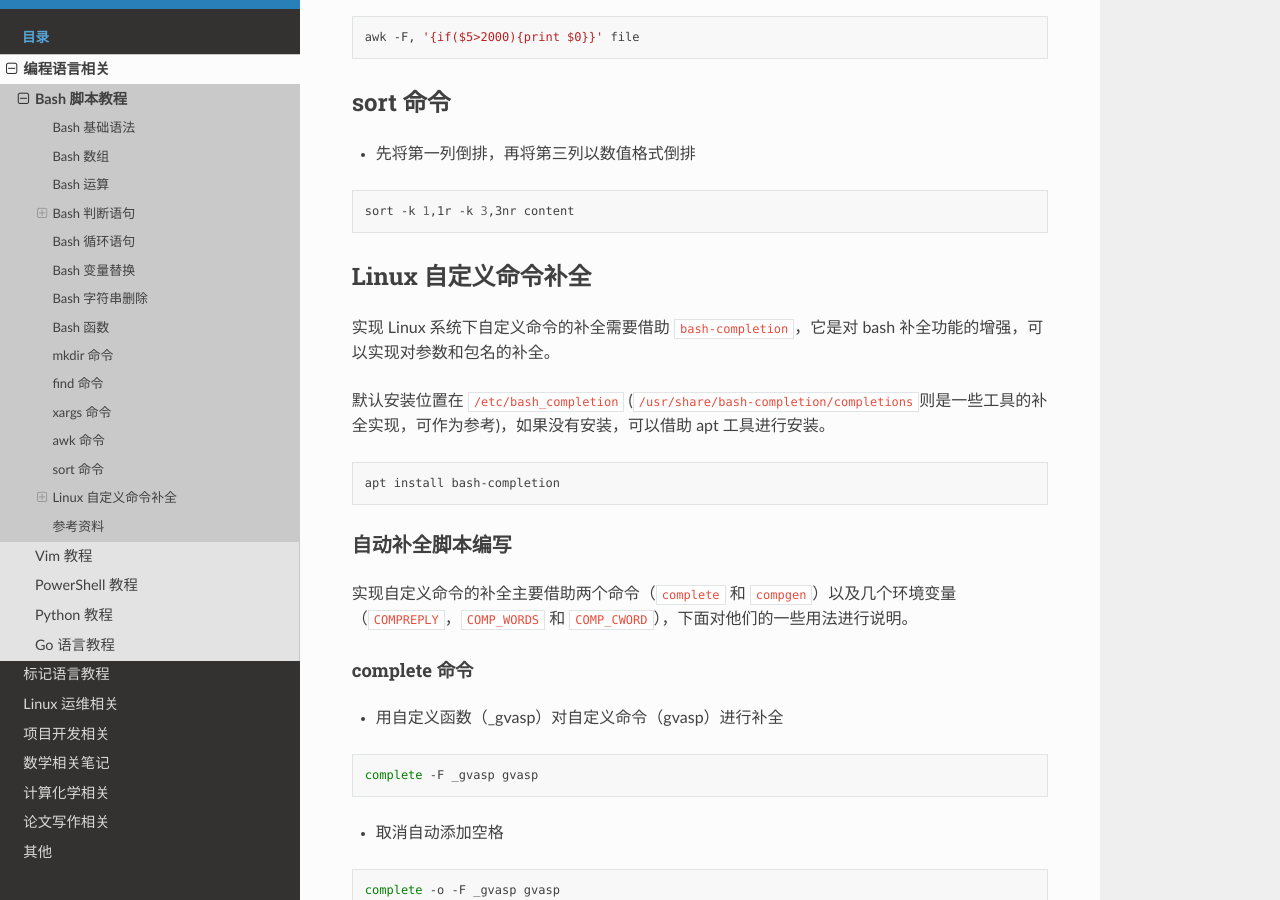
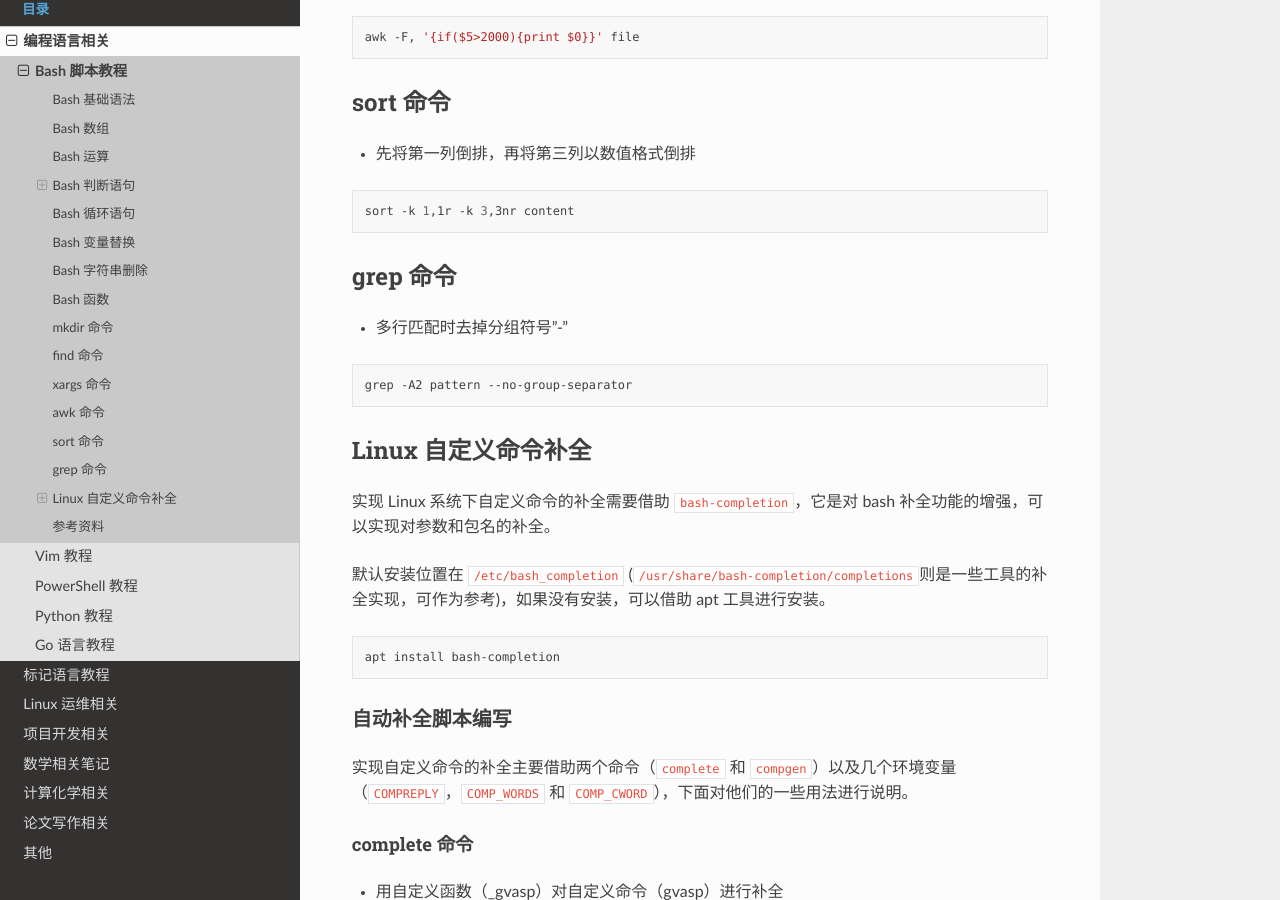
Before and after one commit to Rasic2/CodeNote, a Sphinx documentation site: the page built from docs/source/language/bash.md, in a window 1280 px wide and 900 px high, scrolled down 5060 px. Built offline with Sphinx 7.4.7 and the Read the Docs theme 2.0.0, drawn with Linux system fonts in a browser that asks for light colours.

Commit message:
add grep in bash.md

````diff
--- a/docs/source/language/bash.md
+++ b/docs/source/language/bash.md
@@ -258,6 +258,14 @@ awk -F, '{if($5>2000){print $0}}' file
 sort -k 1,1r -k 3,3nr content
 ```
 
+## grep 命令
+
+- 多行匹配时去掉分组符号"-"
+
+```bash
+grep -A2 pattern --no-group-separator
+```
+
 ## Linux 自定义命令补全
 
 实现 Linux 系统下自定义命令的补全需要借助 `bash-completion`，它是对 bash 补全功能的增强，可以实现对参数和包名的补全。
````
